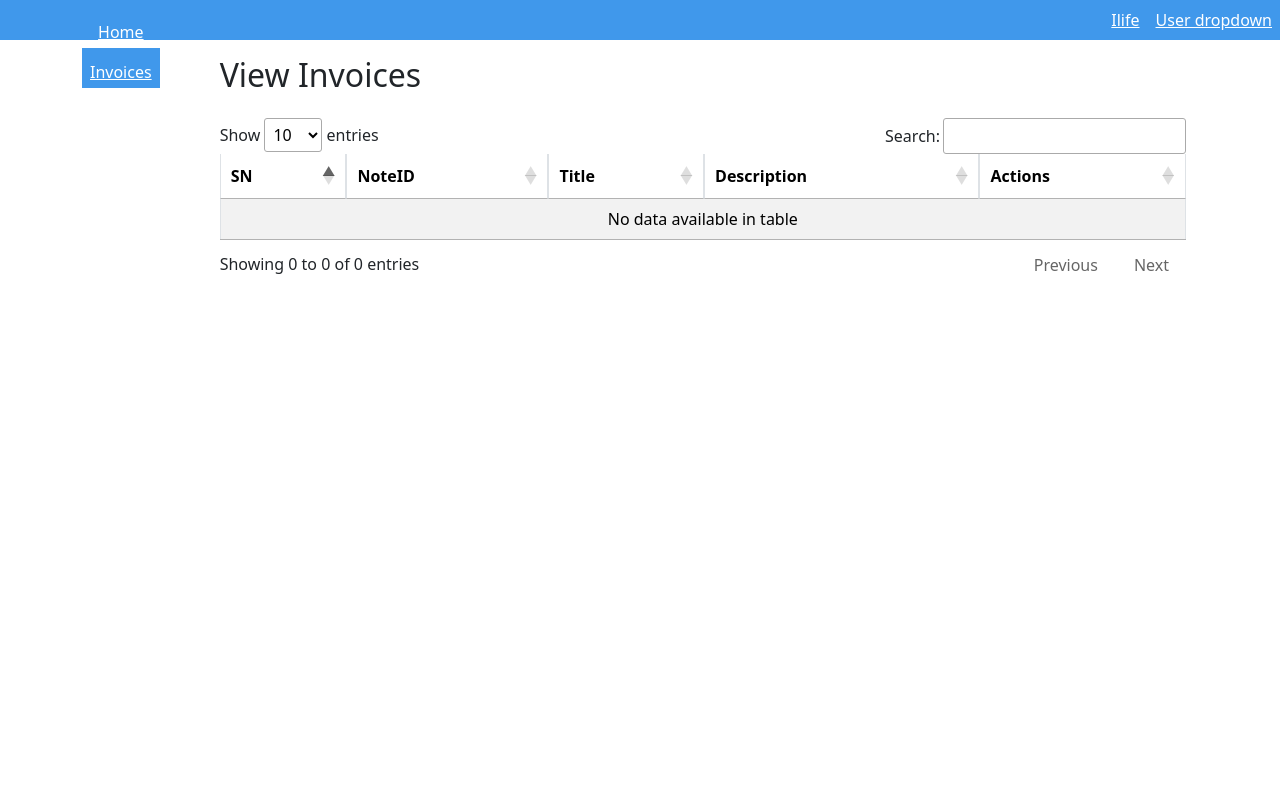
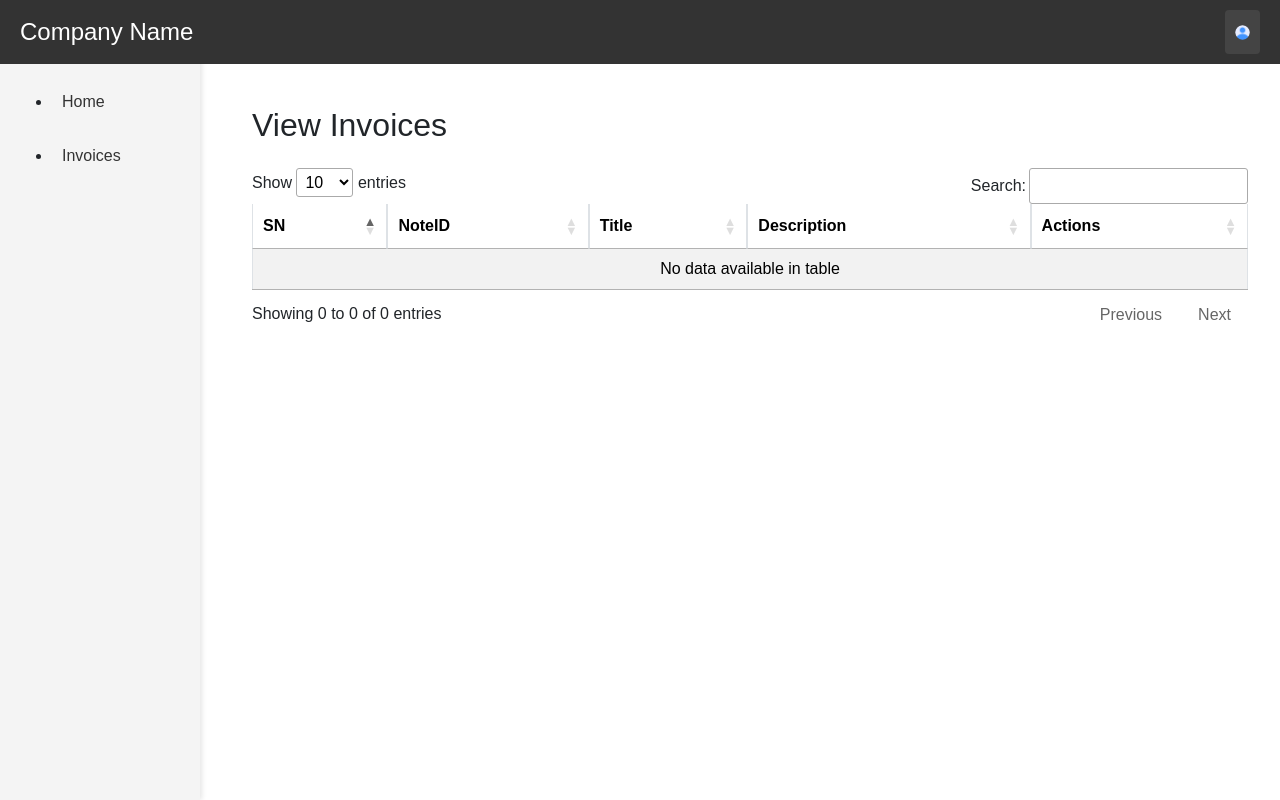
Before and after one commit to rabinkhadkaa/ilife, a PHP site: page /Buyer/invoices.php in a window 1280 px wide. Run offline with PHP 8.4, Linux system fonts and the light colour scheme; the visitor is signed in with stand-in values (Sample User, id 1); data that the repository does not hold is empty; some libraries are stand-ins or nearby versions.

Commit message:
nav bar horizontal and vertical

```diff
--- a/Buyer/invoices.php
+++ b/Buyer/invoices.php
@@ -57,14 +57,18 @@ if(!isset($_SESSION['loggedin'])|| $_SESSION['loggedin'] != true){
       require '../_vnav.php';
     ?>
 
-<div class ="container d-flex flex-column flex-md-row">
-
-    <nav class = "navbar navbar-expand-md navbar-light d-flex flex-md-column">
+<div>
+    <div class = "navbar-horizontal">
+      <?php
+        echo $hnav;
+      ?>
+    </div>
+    <div class ="navbar-vertical">
       <?php
         echo $vnav;
       ?>
-    </nav>
-    <main class = "ps-0 ps-md-5 flex-grow-1" >
+    </div>
+    <div class = "content" >
       <div class = "container my-3">
         <h2>View Invoices</h2>
       </div>
@@ -107,7 +111,8 @@ if(!isset($_SESSION['loggedin'])|| $_SESSION['loggedin'] != true){
           </tbody>
         </table>
       </div>
-    </main>
+    </div>
+<div>
 </body>
 </html>
     <script src="https://code.jquery.com/jquery-3.7.1.js" integrity="sha256-eKhayi8LEQwp4NKxN+CfCh+3qOVUtJn3QNZ0TciWLP4=" crossorigin="anonymous"></script>
--- a/_nav.php
+++ b/_nav.php
@@ -3,15 +3,7 @@
 //include 'login.php';
 //2nd day practice
 
-$hnav =
-'<header>
-    <nav>
-        <ul>
-            <li><a class="header-nav-links" href="#">Ilife</a></li>
-            <li><a class="header-nav-links dropdown" href="#">User dropdown</a></li>
-        </ul>
-    </nav>
-</header>';
+
 
 
 
@@ -23,7 +15,20 @@ if(isset($_SESSION['loggedin'])|| $_SESSION['loggedin'] == true){
     } else {
         $role = "Supplier";
     }
-    echo $hnav;
+
+        $hnav = '<div class="navbar-horizontal">
+                    <div class="company-name">Company Name</div>
+                    <div class="user-dropdown">
+                        <button class="dropdown-button">
+                            <img src="../img/user.png" style="width: 15px;" class="rounded-pill">
+                        </button>
+                        <div class="dropdown-menu">
+                            <a href="#profile">Profile</a>
+                            <a href="#settings">Settings</a>
+                            <a href="./logout.php">Logout</a>
+                        </div>
+                    </div>
+                </div>';
    /*  $h_nav = '<nav class="navbar navbar-expand-lg navbar-dark bg-primary ">
             <div class="container-fluid">
                 <a class="navbar-brand" href="#">iNotes</a>
@@ -72,7 +77,12 @@ if(isset($_SESSION['loggedin'])|| $_SESSION['loggedin'] == true){
             </div>
         </nav>'; */
 } else {
-    echo $hnav;
+    $hnav = '<div class="navbar-horizontal">
+        <div class="company-name">Company Name</div>
+        <button class="btn btn-success px-3 py-0 login-button" >
+            <a style="font-size: 1.2em;" class="nav-link" href="./login.php">Login</a>
+        </button>
+    </div>';
     /* $h_nav ='<nav class="navbar navbar-expand-lg navbar-dark bg-primary">
     <div class="container-fluid">
         <a style="color: darkred;" class="navbar-brand" href="#"><h3>ilife</h3></a>
--- a/custom.css
+++ b/custom.css
@@ -1,31 +1,108 @@
-header nav ul,
-aside nav ul {
-    list-style: none;
+/* styles.css */
+
+/* General Body Styles */
+body {
+    font-family: Arial, sans-serif;
     margin: 0;
-    padding: 4px 8px;
-}
-header nav ul{
-    display: flex;
-    background-color: rgb(64, 152, 235);
-    gap:16px;
-    height: 40px;
-    align-items: center;
-    justify-content: flex-end;
+    padding: 0;
 }
 
-aside nav ul{
+/* Horizontal Navigation Bar */
+.navbar-horizontal {
     display: flex;
-    flex-direction: column;
+    justify-content: space-between;
+    align-items: center;
+    background-color: #333;
+    padding: 10px 20px;
+    color: #fff;
+    position: fixed;
+    top: 0;
+    left: 0;
+    width: 100%;
+    box-sizing: border-box;
+    z-index: 1000; /* Ensure it is above other content */
+}
+.navbar-horizontal .company-name {
+    font-size: 1.5em;
+}
+.navbar-horizontal .user-dropdown {
+    position: relative;
+}
+.navbar-horizontal .dropdown-button {
+    background: #444;
+    color: #fff;
+    border: none;
+    padding: 10px;
+    border-radius: 4px;
+    cursor: pointer;
+    font-size: 1em; /* Adjust icon size */
+}
+.navbar-horizontal .dropdown-button:hover {
+    background: #555;
+}
+.navbar-horizontal .dropdown-menu {
+    display: none;
+    position: absolute;
+    right: 0;
+    top: 100%;
+    background: #fff;
+    color: #333;
+    box-shadow: 0 4px 8px rgba(0, 0, 0, 0.2);
+    border-radius: 4px;
+    z-index: 1000;
+}
+.navbar-horizontal .dropdown-menu a {
+    display: block;
+    padding: 10px;
+    text-decoration: none;
+    color: #333;
+}
+.navbar-horizontal .dropdown-menu a:hover {
+    background: #f0f0f0;
+}
+.navbar-horizontal .user-dropdown:hover .dropdown-menu {
+    display: block;
+}
 
-    gap:16px;
-    height: 40px;
-    align-items: center;
-    justify-content: flex-end;
+/* Vertical Navigation Bar */
+.navbar-vertical {
+    width: 200px;
+    background-color: #f4f4f4;
+    padding: 20px;
+    position: fixed;
+    top: 60px; /* Adjust based on height of horizontal nav */
+    left: 0;
+    height: calc(100% - 60px); /* Adjust based on height of horizontal nav */
+    box-shadow: 2px 0 5px rgba(0,0,0,0.1);
 }
-aside nav {
-    background-color: rgb(64, 152, 235);
+.navbar-vertical a {
+    display: block;
+    color: #333;
+    padding: 10px;
+    text-decoration: none;
+    margin-bottom: 10px;
+    border-radius: 4px;
 }
-.header-nav-links {
-    list-style: none;
-    color: white;
+.navbar-vertical a:hover {
+    background-color: #ddd;
 }
+
+/* Main Content */
+.content {
+    margin-left: 220px; /* To ensure content is not hidden behind vertical nav */
+    margin-top: 70px; /* To ensure content is not hidden behind horizontal nav */
+    padding: 20px;
+}
+
+.navbar-horizontal .login-button button {
+    background: #444;
+    color: #fff;
+    border: none;
+    padding: 10px 20px;
+    border-radius: 4px;
+    cursor: pointer;
+    font-size: 1em;
+}
+.navbar-horizontal .login-button button:hover {
+    background: #555;
+}
```
Also changed, not shown: test.php (+36 -26 lines).
